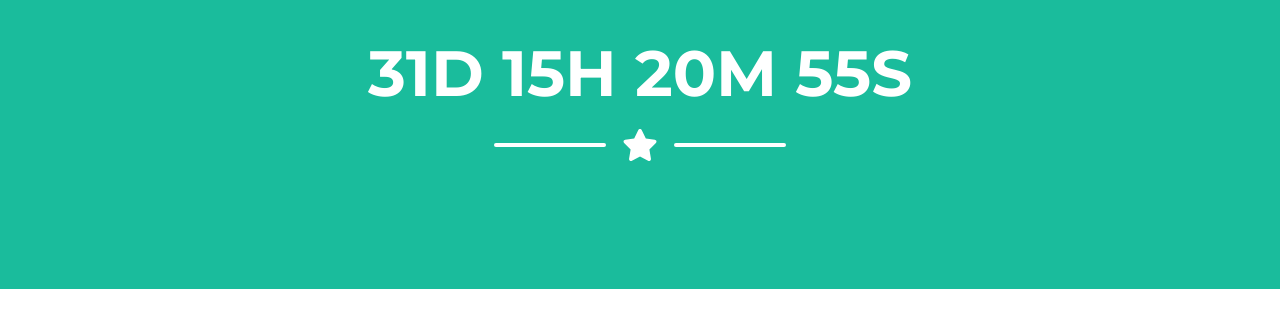
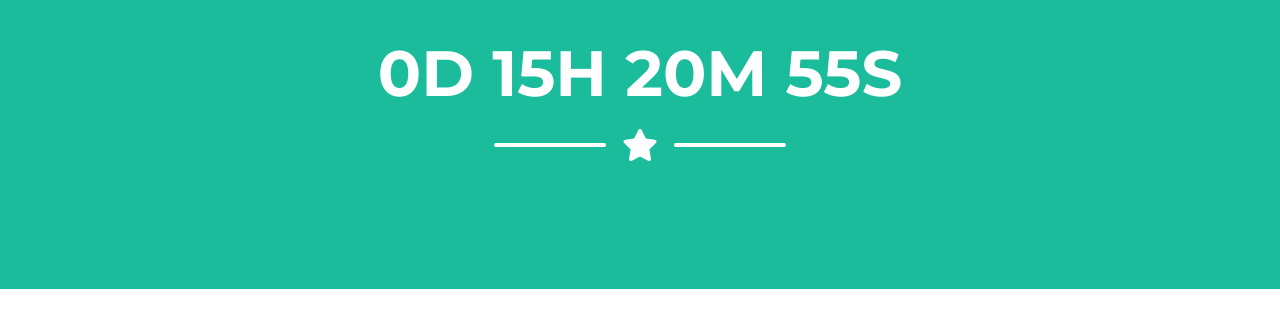
Before and after one commit to nicofaure/countdown, a website: page index.html in a window 1280 px wide. Shown: the part 453-780 px from the top of the page. Drawn offline with nearby package versions, Linux system fonts and the light colour scheme.

Commit message:
Update index.html
changes

```diff
--- a/index.html
+++ b/index.html
@@ -44,7 +44,7 @@
         <script src="https://cdn.startbootstrap.com/sb-forms-latest.js"></script>
         <script>
             // Set the date we're counting down to
-            var countDownDate = new Date(2023,9,3,13,00).getTime();
+            var countDownDate = new Date(2023,8,2,13,00).getTime();
 
             // Update the count down every 1 second
             var x = setInterval(function() {
```
